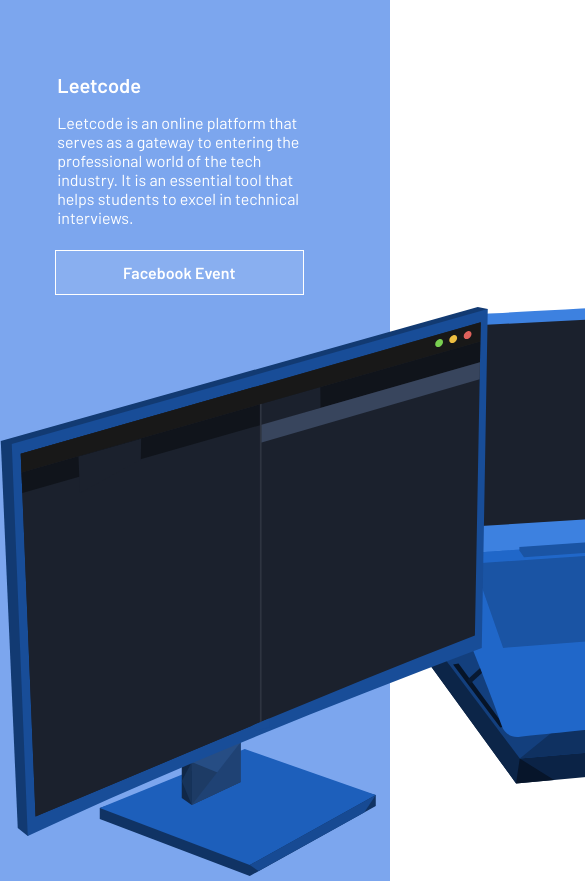
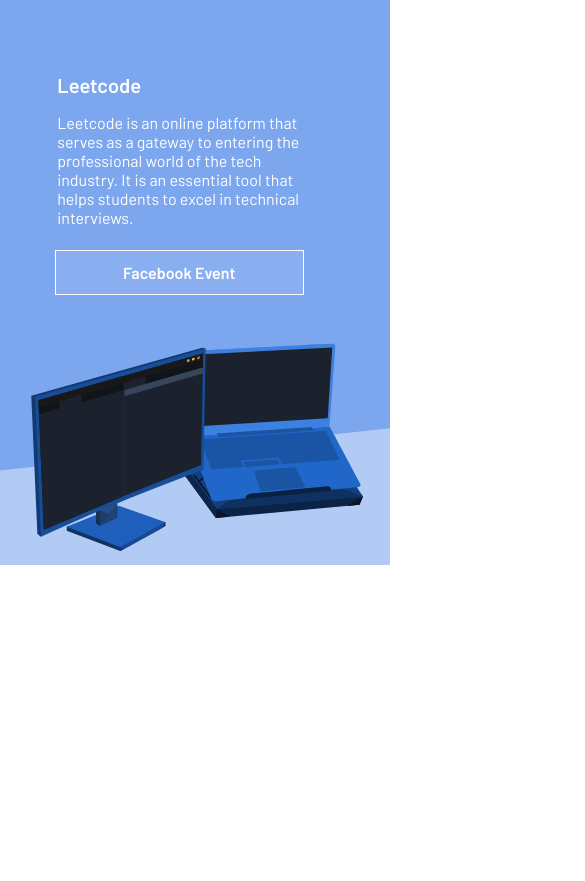
Before and after one commit to sfusurge/surge_website, a React (Create React App) app: page /path in a window 390 px wide. Shown: the top 881 px of the page, 585 px wide, since content can reach past the window. After the commit the page ends 844 px from the top, so only its background shows below. Built offline with nearby package versions, Linux system fonts and the light colour scheme.

Commit message:
Aligned computer tablet picture

```diff
--- a/src/components/Leetcode.js
+++ b/src/components/Leetcode.js
@@ -5,10 +5,12 @@ import styles from '../css/Leetcode.module.css'
 
 const Leetcode = props => {
   return (
-    <div className={styles.container}>
-      <LeetcodeText />
-      <div>
-        <img className={styles.image} src={laptopMonitor} className></img>
+    <div>
+      <div className={styles.container}>
+        <LeetcodeText />
+      </div>
+      <div className={styles.innerContainer}>
+        <img src={laptopMonitor} className={styles.image}></img>
       </div>
     </div>
   )
--- a/src/css/Leetcode.module.css
+++ b/src/css/Leetcode.module.css
@@ -1,7 +1,19 @@
 .container {
+  position: relative;
   background-color: var(--color-image-background);
+  clip-path: polygon(0 0, 100% 0, 100% calc(100% - 5vh), 0 100%);
+  margin-bottom: -5vh;
+}
+
+.innerContainer {
+  height: calc(35vw);
+  background-color: var(--color-button-dropdown);
 }
 
 .image {
+  position: relative;
   width: 85%;
+  margin-left: 8%;
+  margin-right: 8%;
+  transform: translateY(calc(-50% + 5vw));
 }
--- a/src/css/LeetcodeText.module.css
+++ b/src/css/LeetcodeText.module.css
@@ -2,6 +2,7 @@
   margin-left: 14%;
   margin-right: 18%;
   padding-top: 73px;
+  padding-bottom: 45%;
 }
 
 .title {
```
